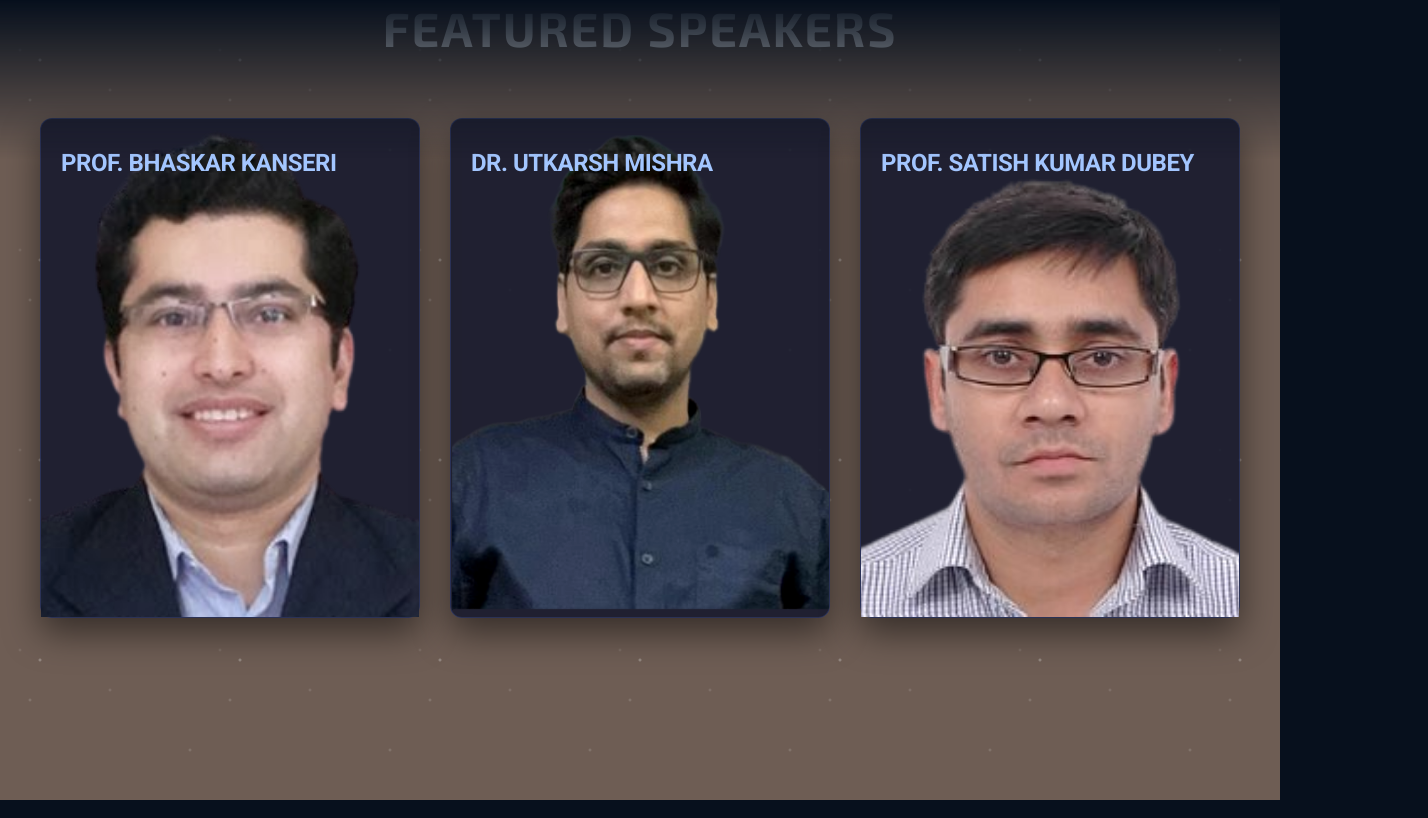
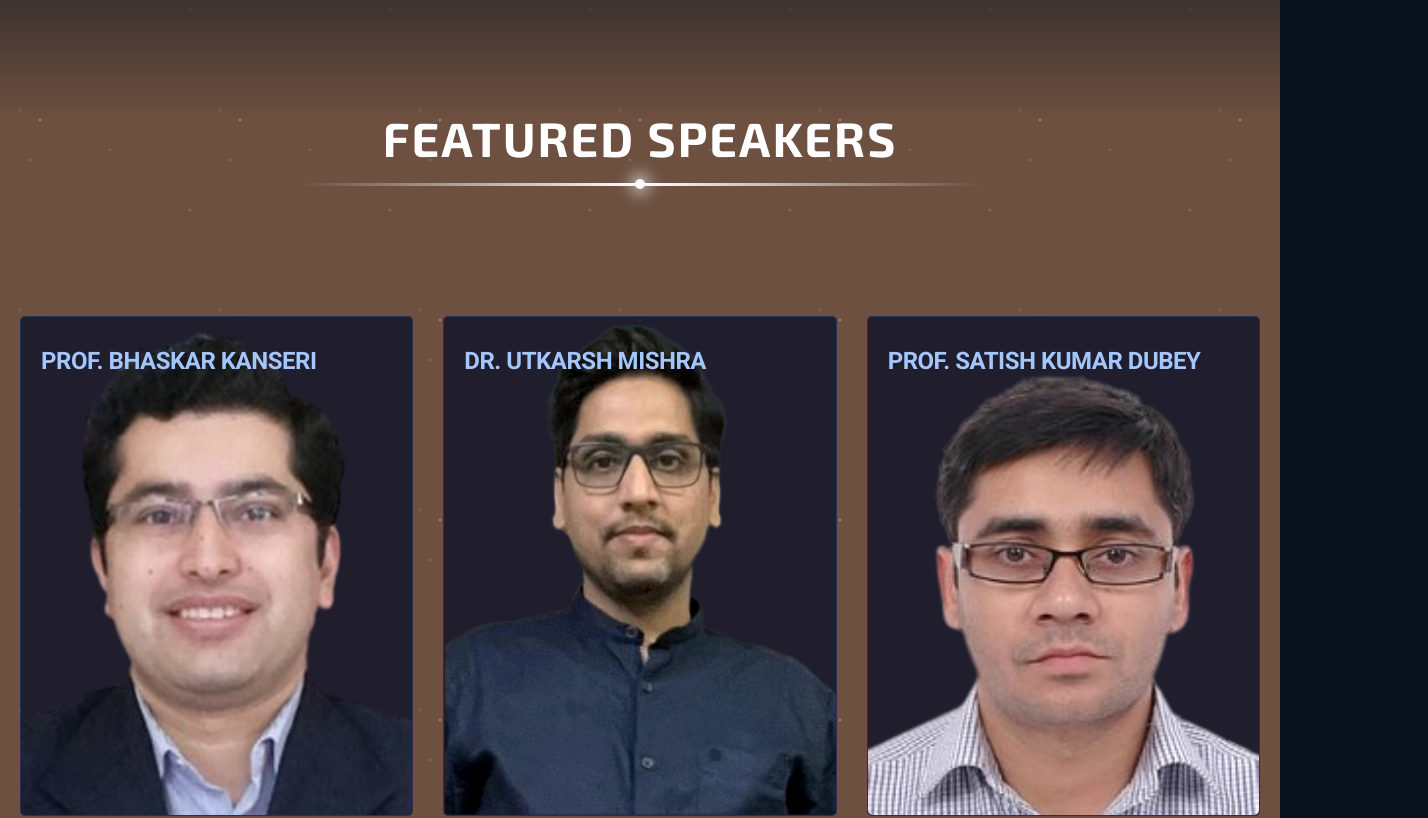
Before and after one commit to ShauryaRahlon/JSCOP-7-Frontend, a React (Vite) app: page /speaker in a window 1280 px wide. Shown: the top 818 px of the page, 1428 px wide, since content can reach past the window. Built offline with nearby package versions, Linux system fonts and the light colour scheme.

Commit message:
Combining LoadComponent and Speakers page

```diff
--- a/src/Pages/LoadComponent/LoadComponent.jsx
+++ b/src/Pages/LoadComponent/LoadComponent.jsx
@@ -67,6 +67,8 @@ const LoadComponent = ({ isOpen, part }) => {
         return <Hackathon />;
       case "contact":
         return <Contact />;
+      case "speakers":
+        return <Speaker />;
 
       default:
         return null;
--- a/src/Pages/Speaker/Speaker.jsx
+++ b/src/Pages/Speaker/Speaker.jsx
@@ -29,12 +29,12 @@ function Speaker() {
   }, []);
 
   return (
-    <div className="speaker-section">
+    <div className="speaker-section speaker-box">
       <div className="stars-bg"></div>
       <div className="speaker-container" ref={containerRef}>
         <div className="speaker-heading">
           <h2>Featured Speakers</h2>
-          {/* <div className="cosmic-line"></div> */}
+          <div className="cosmic-line"></div>
         </div>
         <div className="wrap">
           {SpeakerDetails.map((card) => (
--- a/src/Pages/Speaker/Speaker.scss
+++ b/src/Pages/Speaker/Speaker.scss
@@ -1,29 +1,31 @@
-.speaker-section {
-  margin-top: 500px;
-  position: relative;
-  // background: linear-gradient(to bottom, #1f3341, #274051, #325b6c);
-  color: white;
-  height: 100vh;
-  width: 100vw;
-  // padding: 40px 20px;
-
-  mask-image: linear-gradient(to bottom, rgba(0, 0, 0, 0) 0%, black 10%);
-  -webkit-mask-image: linear-gradient(
-    to bottom,
-    rgba(0, 0, 0, 0) 0%,
-    black 20%
-  );
-}
-
 .speaker-section {
   position: relative;
   margin: auto;
   // padding: 80px 0;
-  background: linear-gradient(to right, #6e5d54 0%, #6e5d54 100%);
+  // background: linear-gradient(to right, #6e5d54 0%, #6e5d54 100%);
   // background: linear-gradient(to right, #1d242b 0%, #1d242b 100%);
   // overflow: hidden;
+  top: -140px;
 }
 
+.speaker-box {
+  position: relative;
+  // background: linear-gradient(to bottom, #1f3341, #274051, #325b6c);
+  // background: linear-gradient(to right, #6b5744 0%, #6b5744 100%);
+  background: linear-gradient(to right, #6d5040 0%, #6d5040 100%);
+  // background: linear-gradient(to right, #64473b 0%, #424040 100%);
+  color: white;
+  padding: 200px 0px 10px 0px;
+  overflow: hidden;
+
+  /* Fade from transparent to solid color from top */
+  mask-image: linear-gradient(to bottom, rgba(0, 0, 0, 0) 0%, black 60%);
+  -webkit-mask-image: linear-gradient(
+    to bottom,
+    rgba(0, 0, 0, 0) 0%,
+    black 25%
+  );
+}
 .stars-bg {
   position: absolute;
   top: 0;
@@ -90,8 +92,10 @@
 
 .speaker-heading {
   text-align: center;
-  margin-bottom: 60px;
+  margin: 80px 0 40px 0;
+  // padding: 40px 0;
   position: relative;
+  top: -30px;
 
   h2 {
     font-size: 3rem;
@@ -110,40 +114,41 @@
     display: inline-block;
   }
 
-  // .cosmic-line {
-  //   height: 3px;
-  //   width: 100px;
-  //   background: linear-gradient(
-  //     to right,
-  //     rgba(111, 184, 255, 0),
-  //     rgba(111, 184, 255, 1),
-  //     rgba(111, 184, 255, 0)
-  //   );
-  //   margin: 15px auto 0;
-  //   position: relative;
+  .cosmic-line {
+    height: 3px;
+    width: 55%;
+    background: linear-gradient(
+      to right,
+      rgba(234, 238, 241, 0),
+      rgb(255, 255, 255, 1),
+      rgb(242, 242, 247, 0)
+    );
+    margin: 15px auto 0;
+    position: relative;
 
-  //   &:after {
-  //     content: "";
-  //     position: absolute;
-  //     top: 50%;
-  //     left: 50%;
-  //     transform: translate(-50%, -50%);
-  //     width: 10px;
-  //     height: 10px;
-  //     background-color: #6fb8ff;
-  //     border-radius: 50%;
-  //     box-shadow: 0 0 15px 5px rgba(111, 184, 255, 0.7);
-  //   }
-  // }
+    &:after {
+      content: "";
+      position: absolute;
+      top: 50%;
+      left: 50%;
+      transform: translate(-50%, -50%);
+      width: 10px;
+      height: 10px;
+      background-color: #f9fbfc;
+      border-radius: 50%;
+      box-shadow: 0 0 15px 5px rgba(243, 244, 245, 0.7);
+    }
+  }
 }
 
 .wrap {
   display: grid;
   grid-template-columns: repeat(3, 1fr);
   gap: 30px;
-  max-width: 1200px;
+  // max-width: 1200px;
   width: 100%;
   margin: 0 auto;
+  padding: 60px 0 70px 0;
 
   .tile {
     opacity: 0;
--- a/src/Pages/Speaker/SpeakerCard.jsx
+++ b/src/Pages/Speaker/SpeakerCard.jsx
@@ -87,10 +87,10 @@ function SpeakerCard({
         <h1 className="speaker-title">{title}</h1>
         <h2 className="animate-text speaker-subtitle">{subtitle}</h2>
         <div className="speaker-description-box">
-          <h4 className="animate-text description">
+          <p className="animate-text description">
             {description}
             <div className="cosmic-line2"></div>
-          </h4>
+          </p>
         </div>
         <div className="event-details">
           <div className="animate-text date-container">
--- a/src/Pages/Speaker/SpeakerCard.scss
+++ b/src/Pages/Speaker/SpeakerCard.scss
@@ -7,13 +7,12 @@
   background-size: cover;
   position: relative;
   transition: all 0.5s cubic-bezier(0.23, 1, 0.32, 1);
-  box-shadow: 0 15px 35px rgba(0, 0, 0, 0.5);
+  // box-shadow: 0 15px 35px rgba(0, 0, 0, 0.5);
   // overflow: hidden;
   color: white;
   font-family: "Space Grotesk", "Roboto", sans-serif;
-  border-radius: 12px;
+  border-radius: 5px;
   border: 1px solid rgba(87, 119, 235, 0.2);
-  // object-fit: fit-content;
 
   &:hover {
     box-shadow: 0 20px 40px rgba(0, 0, 0, 0.7),
@@ -21,8 +20,8 @@
     transform: translateY(-10px) scale(1.02);
 
     img {
-      opacity: 0.15;
-      // z-index: 2;
+      opacity: 0.5;
+      z-index: 2;
       filter: saturate(120%) contrast(110%);
     }
 
@@ -73,6 +72,7 @@
     transition: all 0.6s ease-out;
     object-fit: cover;
     filter: saturate(90%) contrast(105%);
+    border-radius: 5px;
   }
 
   .text {
@@ -104,14 +104,14 @@
   }
 
   .speaker-subtitle {
+    display: inline-flex;
+    align-items: center;
     font-weight: 500;
     margin: 20px 0 10px 0;
-    font-style: bold;
     transform: translateX(200px);
     font-size: 1.2rem;
-    color: #a3c6ff;
+    color: #d1d5db;
     text-shadow: 0 0 10px rgba(111, 184, 255, 0.5);
-    // padding: 10px 0;
   }
 
   .description {
@@ -120,7 +120,8 @@
     line-height: 1.5;
     transform: translateX(-25px);
     transition-delay: 0.2s;
-    color: rgba(255, 255, 255, 0.9);
+    // color: rgba(255, 255, 255, 1);
+    color: #e0e0e0;
     max-height: 100px;
     text-align: justify;
     .cosmic-line2 {
@@ -128,9 +129,9 @@
       width: 200px;
       background: linear-gradient(
         to right,
-        rgba(111, 184, 255, 0),
-        rgba(111, 184, 255, 1),
-        rgba(111, 184, 255, 0)
+        rgba(234, 238, 241, 0),
+        rgb(255, 255, 255, 1),
+        rgb(242, 242, 247, 0)
       );
       margin: 30px auto;
       position: relative;
@@ -143,9 +144,10 @@
         transform: translate(-50%, -50%);
         width: 10px;
         height: 10px;
-        background-color: #6fb8ff;
+        // background-color: #6fb8ff;
+        background-color: #fff;
         border-radius: 50%;
-        box-shadow: 0 0 15px 5px rgba(111, 184, 255, 0.7);
+        box-shadow: 0 0 15px 5px rgba(181, 210, 238, 0.7);
       }
     }
     // overflow-y: auto;
@@ -191,26 +193,28 @@
     .date-container {
       display: flex;
       gap: 5px;
-      color: #a3c6ff;
+      // color: #a3c6f;
+      color: #90caf9;
       margin-bottom: 5px;
     }
     .time-container {
       display: flex;
       gap: 5px;
-      color: #a3c6ff;
+      color: #90caf9;
       margin-bottom: 5px;
     }
     .venue-container {
       display: flex;
       gap: 5px;
-      color: #a3c6ff;
+      color: #90caf9;
     }
     p {
       margin: 5px 0;
       font-size: 0.9rem;
-      color: #a3c6ff;
+      color: #b0bec5;
       display: flex;
       align-items: center;
+      font-weight: 600;
 
       &.date:before {
         // content: "📅 ";
```
Also changed, not shown: src/Pages/Home/Home.jsx (+47 -23 lines).
